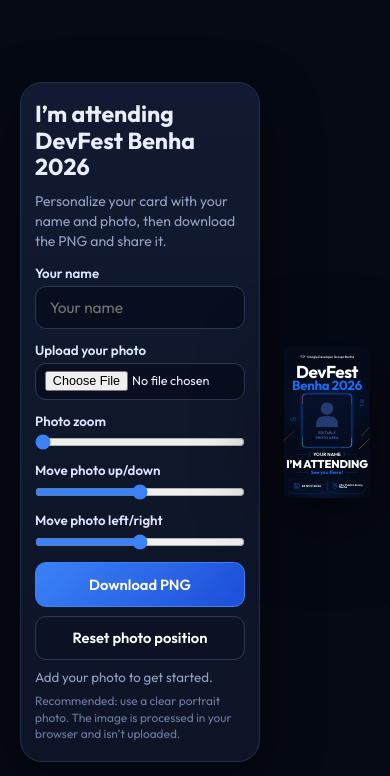
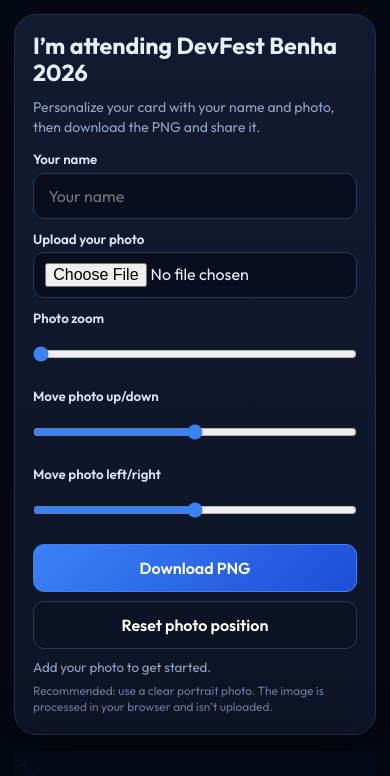
Before and after one commit to Omarhosny1/GDG_Attending, a plain HTML site: page index.html in a window 390 px wide. Shown: the top 776 px of the page. Drawn offline with nearby package versions, Linux system fonts and the light colour scheme.

Commit message:
Add files via upload

```diff
--- a/index.html
+++ b/index.html
@@ -16,14 +16,16 @@
     --muted:#3f5a96;
   }
   *{box-sizing:border-box;margin:0;padding:0}
-  html,body{height:100%;background:#050914}
-  body{display:flex;flex-direction:row;align-items:center;justify-content:center;gap:24px;padding:20px;overflow:hidden;
+  html,body{min-height:100%;background:#050914}
+  body{display:flex;flex-direction:row;align-items:center;justify-content:center;gap:24px;padding:20px;
+    min-height:100vh;min-height:100dvh;overflow:auto;
     font-family:'Outfit','Google Sans','Segoe UI',Arial,sans-serif}
   .view{position:relative;flex:none;overflow:hidden;border-radius:6px;box-shadow:0 20px 80px rgba(0,0,0,.6)}
 
-  /* ---------- control panel (left) – sizes scale with window height so it never scrolls ---------- */
+  /* ---------- control panel (left) – scrolls internally when the viewport is short ---------- */
   .panel{
-    flex:none;width:clamp(240px,26vw,330px);max-height:calc(100vh - 40px);overflow:hidden;
+    flex:none;width:clamp(240px,26vw,330px);max-height:calc(100vh - 40px);max-height:calc(100dvh - 40px);
+    overflow-y:auto;overscroll-behavior:contain;scrollbar-width:thin;
     background:linear-gradient(180deg,#111a30,#0d1426);border:1px solid #232f4d;border-radius:22px;
     padding:clamp(12px,2.2vh,22px) clamp(14px,1.6vw,20px);color:#e8eefc;box-shadow:0 20px 60px rgba(0,0,0,.45);
     font-size:clamp(11px,1.7vh,14px);
@@ -126,6 +128,22 @@
   .binary{right:72px;top:658px;font-size:28px;line-height:1.28;font-weight:700;color:#1d4fb0;letter-spacing:3px;text-align:right}
   .code{left:70px;top:890px;width:90px;height:60px}
   .streak{height:3px;transform-origin:left center;border-radius:2px}
+
+  /* ---------- responsive: stack the editor above the preview on small screens ---------- */
+  .btn{min-height:44px}
+  @media (max-width:820px){
+    body{flex-direction:column;align-items:center;justify-content:flex-start;gap:16px;padding:14px 14px 28px}
+    .panel{width:100%;max-width:560px;max-height:none;overflow:visible;
+      padding:18px;font-size:clamp(13px,3.6vw,15px)}
+    .panel input[type=text],.panel input[type=file],.btn{font-size:16px}
+    .panel input[type=text],.btn{min-height:46px}
+    .panel input[type=range]{min-height:44px}
+    .view{max-width:100%}
+  }
+  @media (max-width:380px){
+    body{padding:10px 10px 24px}
+    .panel{padding:14px}
+  }
 </style>
 </head>
 <body>
@@ -271,16 +289,24 @@
 <script>
   const stage = document.getElementById('stage'), view = document.getElementById('view'), panel = document.querySelector('.panel');
 
-  // scale the 1080x1920 canvas to fit the space next to the panel (always side by side)
+  // scale the 1080x1920 canvas to fit beside the panel, or to the full width when stacked
+  const stacked = matchMedia('(max-width:820px)');
   function fit(){
-    const availW = innerWidth - panel.offsetWidth - 24 - 40;
-    const availH = innerHeight - 40;
+    const cs = getComputedStyle(document.body);
+    const padX = parseFloat(cs.paddingLeft) + parseFloat(cs.paddingRight);
+    const padY = parseFloat(cs.paddingTop) + parseFloat(cs.paddingBottom);
+    const gap = parseFloat(cs.rowGap) || 0;
+    const docW = document.documentElement.clientWidth || innerWidth;
+    const availW = stacked.matches ? docW - padX : docW - padX - panel.offsetWidth - gap;
+    const availH = stacked.matches ? Infinity : innerHeight - padY;
     const s = Math.max(0.05, Math.min(availW/1080, availH/1920));
     view.style.width = 1080*s + 'px';
     view.style.height = 1920*s + 'px';
     stage.style.transform = `scale(${s})`;
   }
-  addEventListener('resize', fit); fit();
+  addEventListener('resize', fit);
+  if (stacked.addEventListener) stacked.addEventListener('change', fit); else stacked.addListener(fit);
+  fit();
 
   // dot grid (left side)
   const g = document.getElementById('dots'), NS='http://www.w3.org/2000/svg';
```
